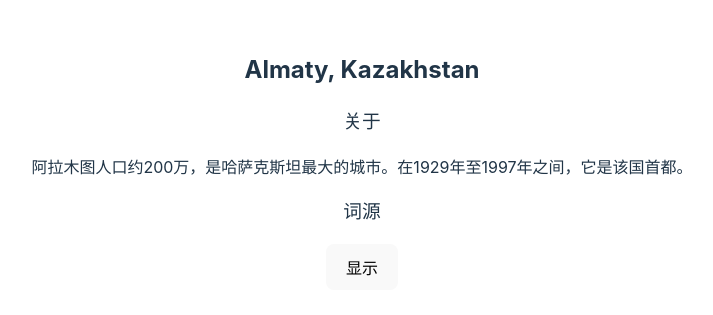
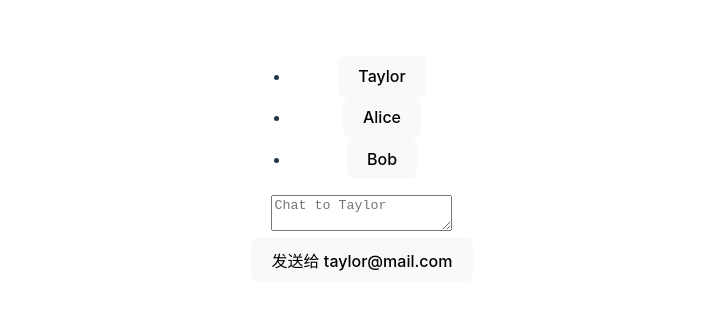
Before and after one commit to hooksl/react-learn, a React (Vite) app: page / in a window 1280 px wide. Shown: the part 239-554 px from the top of the page, without its empty margins (278-991 px from the left). Built offline with nearby package versions, Linux system fonts and the light colour scheme.

Commit message:
对 state 进行保留和重置
向组件传递key值，表示不同的组件

```diff
--- a/src/App.jsx
+++ b/src/App.jsx
@@ -1,9 +1,9 @@
 import './App.css'
-import Accordion from './learn/03-managing-state/03-sharing-state-between-components/sharing-state-between-components'
+import Messenger from './learn/03-managing-state/04-preserving-and-resetting-state/Preserving-and-resetting-state'
 function App() {
     return (
         <div>
-            <Accordion />
+            <Messenger />
         </div>
     )
 }
--- /dev/null
+++ b/src/learn/03-managing-state/04-preserving-and-resetting-state/Chat.jsx
@@ -0,0 +1,16 @@
+import { useState } from 'react';
+
+export default function Chat({ contact }) {
+    const [text, setText] = useState('');
+    return (
+        <section className="chat">
+            <textarea
+                value={text}
+                placeholder={'Chat to ' + contact.name}
+                onChange={e => setText(e.target.value)}
+            />
+            <br />
+            <button>发送给 {contact.email}</button>
+        </section>
+    );
+}
--- /dev/null
+++ b/src/learn/03-managing-state/04-preserving-and-resetting-state/ContactList.jsx
@@ -0,0 +1,21 @@
+export default function ContactList({
+    selectedContact,
+    contacts,
+    onSelect
+}) {
+    return (
+        <section className="contact-list">
+            <ul>
+                {contacts.map(contact =>
+                    <li key={contact.email}>
+                        <button onClick={() => {
+                            onSelect(contact);
+                        }}>
+                            {contact.name}
+                        </button>
+                    </li>
+                )}
+            </ul>
+        </section>
+    );
+}
--- /dev/null
+++ b/src/learn/03-managing-state/04-preserving-and-resetting-state/Preserving-and-resetting-state.jsx
@@ -0,0 +1,23 @@
+import { useState } from 'react';
+import Chat from './Chat.jsx';
+import ContactList from './ContactList.jsx';
+
+export default function Messenger() {
+    const [to, setTo] = useState(contacts[0]);
+    return (
+        <div>
+            <ContactList
+                contacts={contacts}
+                selectedContact={to}
+                onSelect={contact => setTo(contact)}
+            />
+            <Chat key={to.email} contact={to} />
+        </div>
+    )
+}
+
+const contacts = [
+    { name: 'Taylor', email: 'taylor@mail.com' },
+    { name: 'Alice', email: 'alice@mail.com' },
+    { name: 'Bob', email: 'bob@mail.com' }
+];
```
